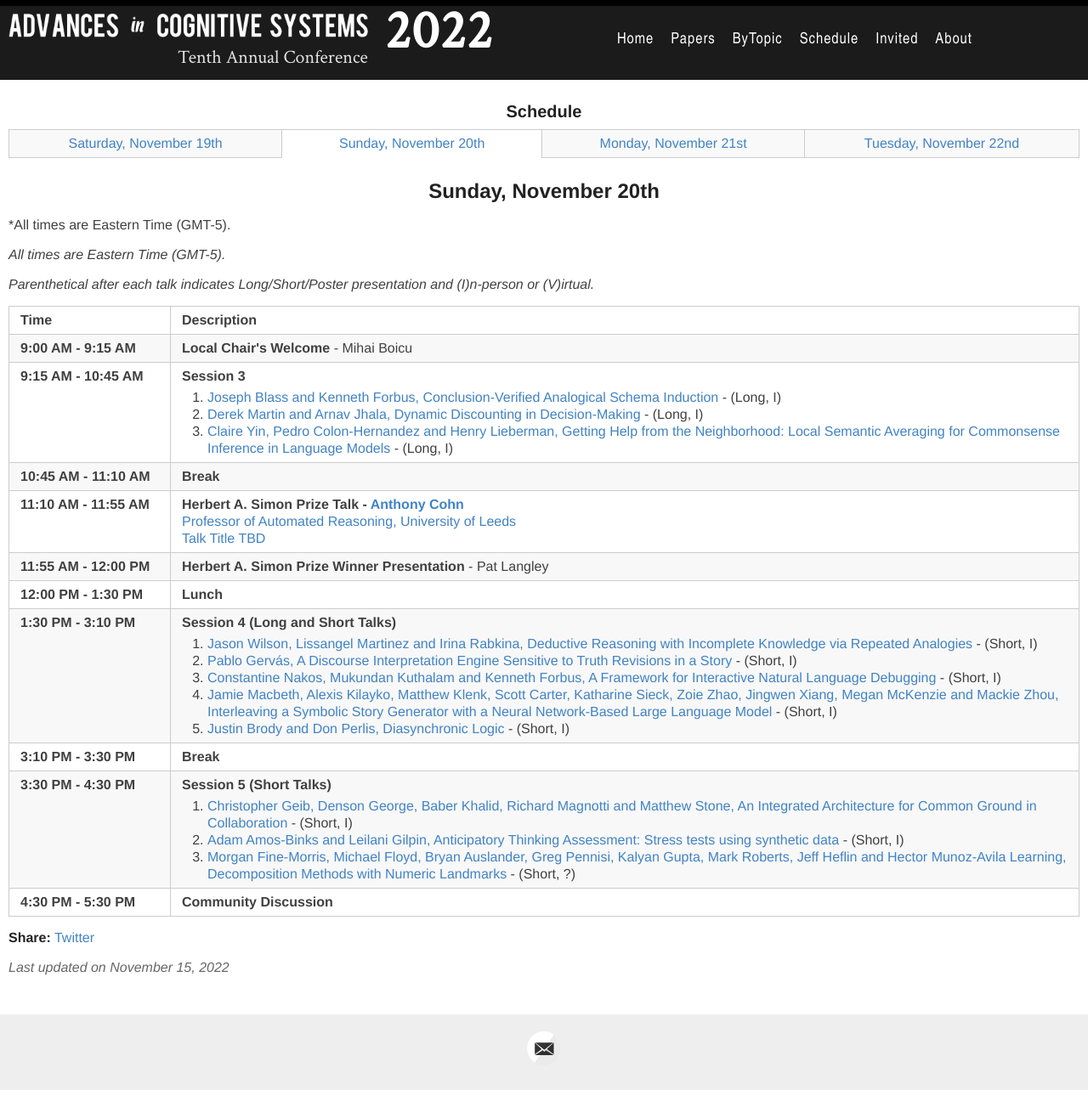
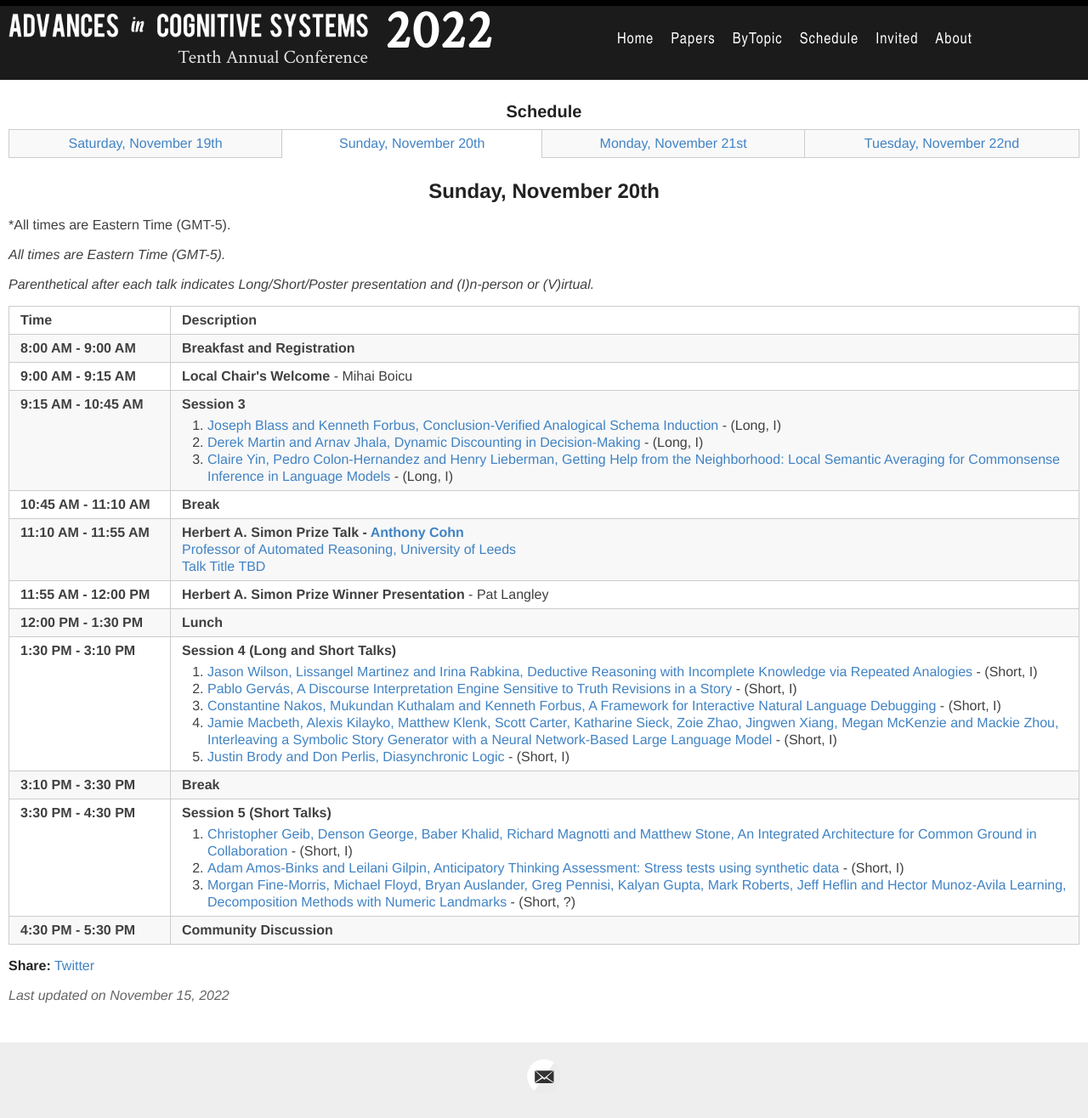
Before and after one commit to AdvancesInCognitiveSystems/acs2022, a Jekyll site: the page built from _days/sunday-day2.md, in a window 1280 px wide. Shown: the whole page at 85% size. Built offline with Jekyll 4.4.1, drawn with Linux system fonts in a browser that asks for light colours; before the commit the page ends 1283 px from its top, so only the background shows below that.

Commit message:
Add breakfast and registration

```diff
--- a/_days/sunday-day2.md
+++ b/_days/sunday-day2.md
@@ -25,6 +25,10 @@ Paper PDFs are available by clicking on talk titles. For slides, click on
 <tr>
 <th width=190px> Time </th>
 <th> Description </th>
+</tr>
+<tr>
+<td> <span class="schedtime"> 8:00 AM - 9:00 AM </span></td>
+<td>  <b> Breakfast and Registration </b> </td>
 </tr>
 <tr>
 <td> <span class="schedtime"> 9:00 AM - 9:15 AM </span></td>
```
